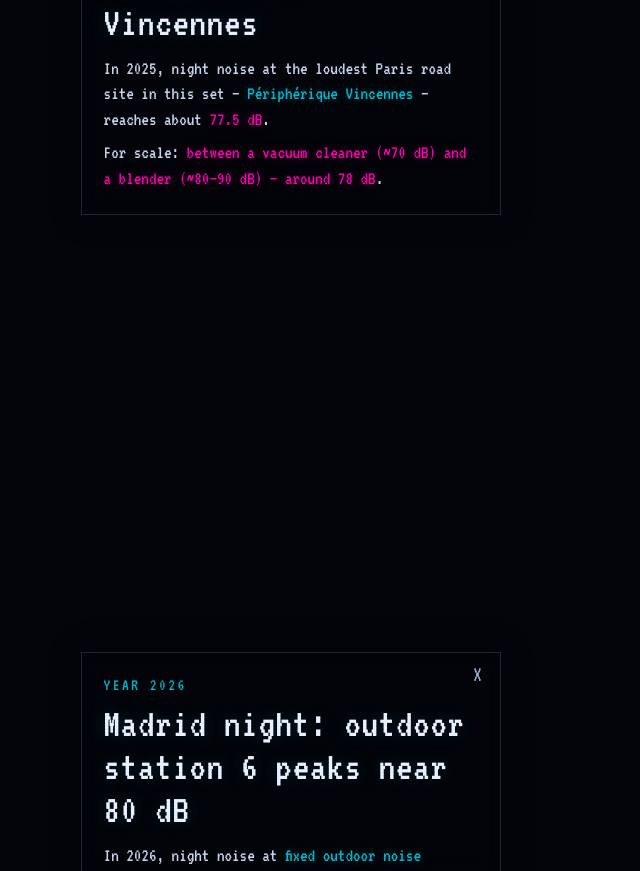
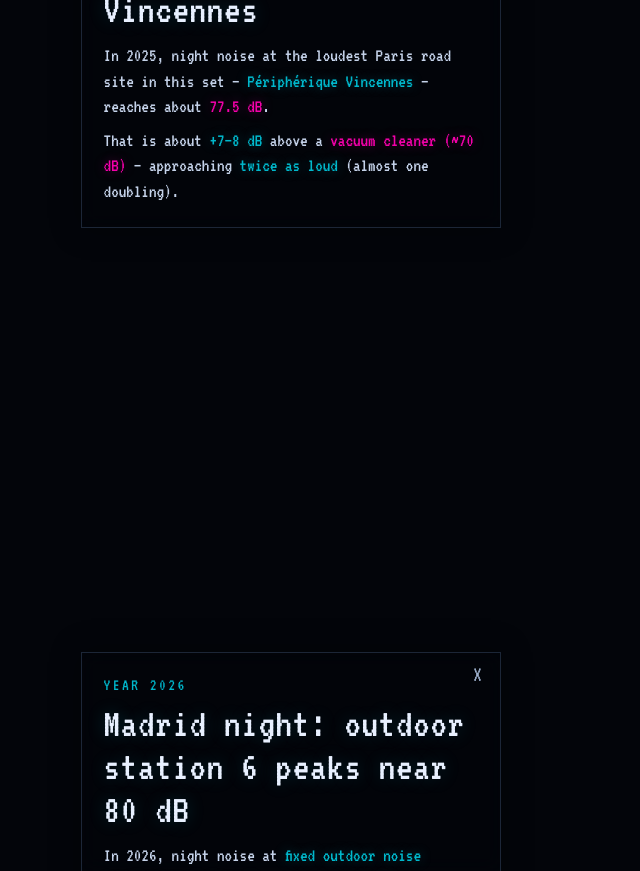
Before and after one commit to fotinidelig/noise-pollution-dataviz, a React (Vite) app in the folder app/: page / in a window 1280 px wide. Shown: the part 2760-3631 px from the top of the page, without its empty margins (0-640 px from the left). Built offline with nearby package versions, Linux system fonts and the light colour scheme; no server answers.

Commit message:
Weave +10 dB ≈ twice as loud into story
Europe states the NIDCD doubling rule; city and calm beats
express contrasts as ~2×–8× steps from named baselines.

Co-authored-by: Fotini Deligiannaki <fotinidelig@users.noreply.github.com>

```diff
--- a/app/src/scrolly/buildSteps.ts
+++ b/app/src/scrolly/buildSteps.ts
@@ -1,5 +1,5 @@
 import type { StoryMetrics, StoryStep } from './storyTypes'
-import { formatPeople, vacuumBlenderCompare } from './storyTypes'
+import { formatPeople } from './storyTypes'
 
 /** Cyan body highlight (`**…**` → `.scrolly-hi`). */
 function hi(s: string) {
@@ -54,7 +54,8 @@ export function buildSteps(m: StoryMetrics): StoryStep[] {
       title: 'Above WHO guidance — and highly annoyed',
       questions: [],
       body: [
-        `About ${hi(whoAbove)} people in European cities live in official noise bands that already sit above ${hi('WHO road-traffic guidance')}. From the same maps, roughly ${hi(ha)} people are ${hi('highly annoyed')} by road, rail, or aircraft noise.`,
+        `About ${hi(whoAbove)} people in European cities live in official noise bands that already sit above ${hi('WHO road-traffic guidance')} (~${hi('53 dB')}). From the same maps, roughly ${hi(ha)} people are ${hi('highly annoyed')} by road, rail, or aircraft noise.`,
+        `As a rule of thumb, each ${hi('+10 dB')} sounds about ${hi('twice as loud')}. Mapped high exposure at ${hiLoud('≥75 dB')} is about ${hi('+20 dB')} above the END lower band near ${hi('55 dB')} — roughly ${hi('4× as loud')}. That is the world those highly annoyed people live in.`,
       ],
       map: {
         center: [10, 50],
@@ -72,7 +73,7 @@ export function buildSteps(m: StoryMetrics): StoryStep[] {
       questions: [],
       body: [
         `In German cities, about ${hi(dePeople)} people live with long-term day–evening–night averages above ${hiLoud('75 dB')}. Of them, about ${hi(berlinPeople)} — ${hi(`${de.berlin_share_of_germany_pct}%`)} — are in Berlin.`,
-        `${hiLoud('75 dB')} sits between a ${hiLoud('vacuum cleaner (~70 dB)')} and a ${hiLoud('blender (~80–90 dB)')}. Louder places lean toward the blender.`,
+        `${hiLoud('75 dB')} sits between a ${hiLoud('vacuum cleaner (~70 dB)')} and a ${hiLoud('blender (~80–90 dB)')} — roughly ${hi('4× as loud')} as the ${hi('55 dB')} lower END band (two doublings). Louder places lean toward the blender.`,
       ],
       map: {
         center: [de.lon, de.lat],
@@ -90,7 +91,7 @@ export function buildSteps(m: StoryMetrics): StoryStep[] {
       questions: [],
       body: [
         `In ${paris.year}, night noise at the loudest Paris road site in this set — ${hi(paris.loudest_site)} — reaches about ${hiDb(paris.max_db, 1)}.`,
-        `For scale: ${hiLoud(vacuumBlenderCompare(paris.max_db))}.`,
+        `That is about ${hi('+7–8 dB')} above a ${hiLoud('vacuum cleaner (~70 dB)')} — approaching ${hi('twice as loud')} (almost one doubling).`,
       ],
       map: {
         center: [paris.lon, paris.lat],
@@ -108,7 +109,7 @@ export function buildSteps(m: StoryMetrics): StoryStep[] {
       questions: [],
       body: [
         `In ${madrid.year}, night noise at ${hi(`fixed outdoor noise monitoring station ${madrid.loudest_station_id}`)} sits around ${hiDb(madrid.max_db_median)} on a typical night, with peaks near ${hiDb(madrid.max_db_peak)}.`,
-        `Typical: ${hiLoud(vacuumBlenderCompare(madrid.max_db_median))}. Peak: ${hiLoud(vacuumBlenderCompare(madrid.max_db_peak))}.`,
+        `Peak vs typical is about ${hi('+16 dB')} — roughly ${hi('3× as loud')}. Against a ${hiLoud('vacuum (~70 dB)')}, that peak is about ${hi('+10 dB')} — roughly ${hi('twice as loud')}.`,
       ],
       map: {
         center: [madrid.lon, madrid.lat],
@@ -125,8 +126,8 @@ export function buildSteps(m: StoryMetrics): StoryStep[] {
       title: `Hong Kong: ${hk.pct_valid_gt70.toFixed(0)}% of mapped area above 70 dB`,
       questions: [],
       body: [
-        `On the ${hk.year} Hong Kong traffic-noise map, about ${hi(`${hk.pct_valid_gt70.toFixed(0)}%`)} of the mapped territory sits above ${hiLoud('70 dB')} — roughly ${hi(`${hk.area_km2_gt70.toFixed(0)} km²`)} — peak traffic noise past a vacuum cleaner, painted across the city rather than at a single mic.`,
-        `The loudest places on the map reach about ${hiDb(hk.max_db)} — ${hiLoud(vacuumBlenderCompare(hk.max_db))}.`,
+        `On the ${hk.year} Hong Kong traffic-noise map, about ${hi(`${hk.pct_valid_gt70.toFixed(0)}%`)} of the mapped territory sits above ${hiLoud('70 dB')} — roughly ${hi(`${hk.area_km2_gt70.toFixed(0)} km²`)} — past a vacuum cleaner, painted across the city rather than at a single mic.`,
+        `The loudest places reach about ${hiDb(hk.max_db)}: from ${hiLoud('70 dB')} that is about ${hi('+27 dB')}, or roughly ${hi('6–8× as loud')} (about two-and-a-half to three doublings) — ${hiLoud('past a blender')}.`,
       ],
       map: {
         center: [hk.lon, hk.lat],
@@ -144,7 +145,7 @@ export function buildSteps(m: StoryMetrics): StoryStep[] {
       questions: [],
       body: [
         `Among eight Seoul road sites in ${seoul.year}, ${hi(seoul.loudest_site)} has the ${hi('highest mean')} — about ${hiDb(seoul.max_db_median)}. The ${hi('highest single reading')} is about ${hiDb(seoul.max_db_peak)}${seoul.peak_site ? ` at ${hi(seoul.peak_site)}` : ''}.`,
-        `Mean at ${seoul.loudest_site}: ${hiLoud(vacuumBlenderCompare(seoul.max_db_median))}. Peak reading: ${hiLoud(vacuumBlenderCompare(seoul.max_db_peak))}. Bubble size shows each site’s mean; positions are approximate.`,
+        `Both sit near a ${hiLoud('vacuum (~70 dB)')} and short of a full doubling above it; the peak leans toward a ${hiLoud('blender')}. Bubble size shows each site’s mean; positions are approximate.`,
       ],
       map: {
         center: [seoul.lon, seoul.lat],
@@ -161,8 +162,8 @@ export function buildSteps(m: StoryMetrics): StoryStep[] {
       questions: [],
       body: [
         `A Grand Canyon fall night near ${hi('15 dB')} sits far below a vacuum cleaner; a Berlin park hour near ${hi('49 dB')} is calm for a city, not silent.`,
-        `Denali Birch Creek (~${hi('18 dB')}) and Haleakalā Nuʻu (~${hi('23 dB')}) sit near a ${hi('whisper (~20–30 dB)')}; a quiet-forest sample (~${hi('29 dB')}) and Poland’s Silent Route (~${hi('33 dB')}) land around a ${hi('quiet room (~30–40 dB)')}.`,
-        `Distant bird calls on agency charts sit around ${hi('44–60 dB')}; a temperate-forest dawn ambient is often near ${hi('~45–50 dB(A)')}, while territorial song at 1 m can spike ${hiLoud('~75–100 dB')}. Hoh River Trail (~${hi('34–38 dB')}) still undercuts casual ${hi('conversation (~60 dB)')}; Stockholm city parks (~${hi('55 dB')}) creep closer — still nowhere near a ${hiLoud('blender (~80–90 dB)')}.`,
+        `From canyon night to a ${hiLoud('vacuum (~70 dB)')} is about ${hi('+55 dB')} — roughly ${hi('five to six doublings')} (~${hi('30–60× as loud')}). From Berlin’s park hour to mapped traffic at ${hiLoud('~75 dB')} is about ${hi('+26 dB')} — roughly ${hi('6× as loud')}.`,
+        `Distant bird calls sit around ${hi('44–60 dB')}; dawn-chorus ambient often ${hi('~45–50 dB(A)')} (dense urban choruses higher). Denali (~${hi('18 dB')}) and Haleakalā (~${hi('23 dB')}) leave headroom to hear birds; Stockholm parks (~${hi('55 dB')}) already meet conversation territory — still nowhere near a ${hiLoud('blender (~80–90 dB)')}.`,
       ],
       map: {
         center: [-40, 45],
```
Also changed, not shown: 2 other files (tests, documents, lock files or other folders).
